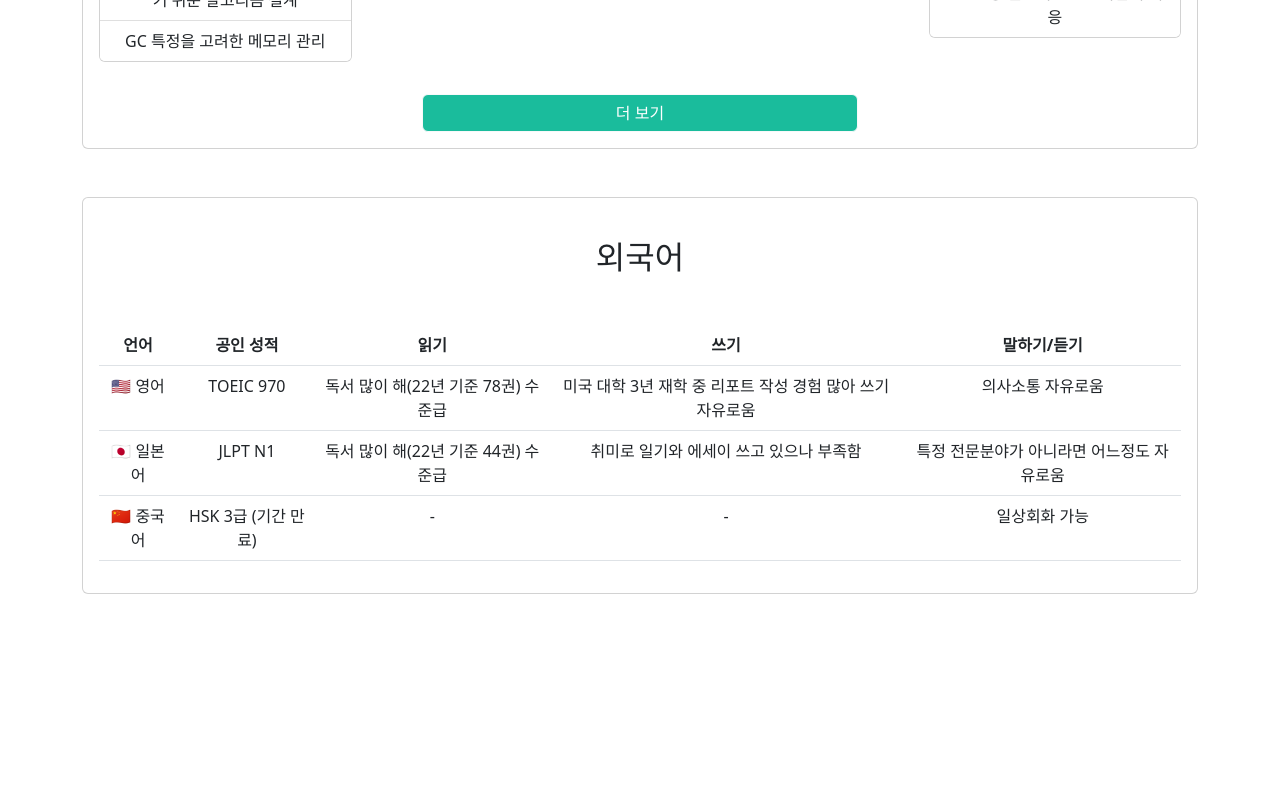
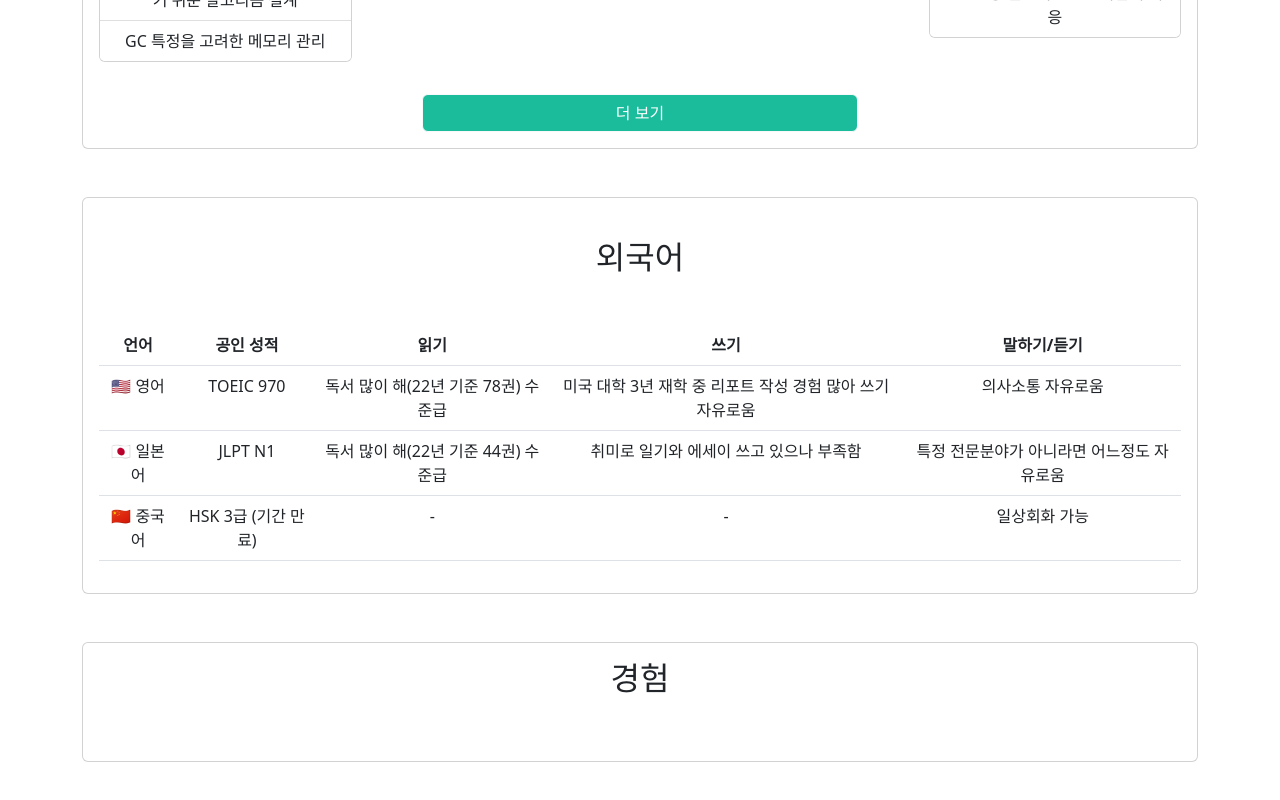
Before and after one commit to jinkyumpark/jinkyumpark, a React (Create React App) app: page /resume in a window 1280 px wide. Shown: the part 1504-2304 px from the top of the page. Before the commit the page ends 2146 px from the top, so only its background shows below. Built offline with nearby package versions, Linux system fonts and the light colour scheme.

Commit message:
rename data to remove data from its name

```diff
--- a/src/data/profile.js
+++ b/src/data/profile.js
@@ -6,4 +6,5 @@ export const profile = {
 
     항상 어떻게 하면 더 읽기 쉬운 코드를 쓸 수 있을까 고민하고 습관적으로 refactoring합니다.
     `,
+    experiences: [],
 };
--- a/src/main/Main.js
+++ b/src/main/Main.js
@@ -5,18 +5,15 @@ import PortfolioSection from './PortfolioSection';
 import TechnologySection from './TechnologySection';
 import ResumeSection from './ResumeSection';
 // data
-import { introduction } from '../data/introductionData';
-import { websites } from '../data/websiteData';
-import { portfolios } from '../data/portfolioData';
-import { technologies } from '../data/technologyData';
+import { profile } from '../data/profile';
+import { channels } from '../data/channels';
+import { portfolios } from '../data/portfolio';
+import { technologies } from '../data/technology';
 
 const Main = () => {
     return (
         <>
-            <IntroductionSection
-                introduction={introduction}
-                websites={websites}
-            />
+            <IntroductionSection introduction={profile} websites={channels} />
             <PortfolioSection portfolios={portfolios} />
             <TechnologySection technologies={technologies} />
             <ResumeSection />
--- a/src/portfolio/Portfolio.js
+++ b/src/portfolio/Portfolio.js
@@ -1,7 +1,7 @@
 import React from 'react';
 import { Card } from 'react-bootstrap';
 
-import { portfolios } from '../data/portfolioData';
+import { portfolios } from '../data/portfolio';
 import PortfolioCard from './PortfolioCard';
 
 const Portfolio = () => {
--- a/src/portfolio/PortfolioDetail.js
+++ b/src/portfolio/PortfolioDetail.js
@@ -1,14 +1,13 @@
 import React, { useEffect, useState } from 'react';
 import { useParams } from 'react-router';
-import { portfolios } from '../data/portfolioData';
+import { portfolios } from '../data/portfolio';
 import Error from '../common/Error';
 import WebLink from '../common/WebLink';
 import githubIcon from '../images/url-icon/github-icon.png';
 import { Card } from 'react-bootstrap';
 import websiteIcon from '../images/url-icon/website-1.png';
 import { BiErrorCircle as ErrorIcon } from 'react-icons/bi';
-
-import { technologies } from '../data/technologyData';
+import { technologies } from '../data/technology';
 
 const PortfolioDetail = () => {
     const { portfolioName } = useParams();
--- /dev/null
+++ b/src/resume/ExperienceSection.js
@@ -0,0 +1,16 @@
+import React from 'react';
+import { Card } from 'react-bootstrap';
+
+const ExperienceSection = () => {
+    return (
+        <Card className='mb-5'>
+            <Card.Body>
+                <div className='row justify-content-center'>
+                    <h2 className='mb-4 mb-5'>경험</h2>
+                </div>
+            </Card.Body>
+        </Card>
+    );
+};
+
+export default ExperienceSection;
--- a/src/resume/Resume.js
+++ b/src/resume/Resume.js
@@ -5,8 +5,9 @@ import PortfolioSection from './PortfolioSection';
 import TechnologySection from './TechnologySection';
 import Language from './Language';
 // Data
-import { portfolios } from '../data/portfolioData';
-import { technologies } from '../data/technologyData';
+import { portfolios } from '../data/portfolio';
+import { technologies } from '../data/technology';
+import ExperienceSection from './ExperienceSection';
 
 const Resume = () => {
     return (
@@ -15,6 +16,7 @@ const Resume = () => {
             <PortfolioSection portfolios={portfolios} />
             <TechnologySection technologies={technologies} />
             <Language />
+            <ExperienceSection />
         </div>
     );
 };
--- a/src/technology/Technology.js
+++ b/src/technology/Technology.js
@@ -1,5 +1,5 @@
 import React from 'react';
-import { technologies } from '../data/technologyData';
+import { technologies } from '../data/technology';
 import TechnologyCard from './TechnologyCard';
 
 const Technology = () => {
--- a/src/technology/TechnologyDetail.js
+++ b/src/technology/TechnologyDetail.js
@@ -4,7 +4,7 @@ import { Card } from 'react-bootstrap';
 // Components
 import Error from '../common/Error';
 // Data
-import { technologies } from '../data/technologyData';
+import { technologies } from '../data/technology';
 // Resources
 import tstoryIcon from '../images/url-icon/tstory-icon.png';
 
```
Also changed, not shown: src/data/portfolio.js (renamed from src/data/portfolioData.js), src/data/technology.js (renamed from src/data/technologyData.js).
